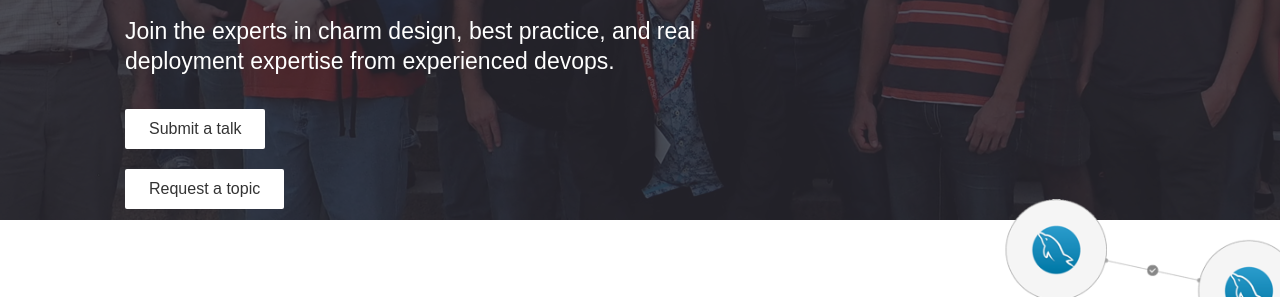
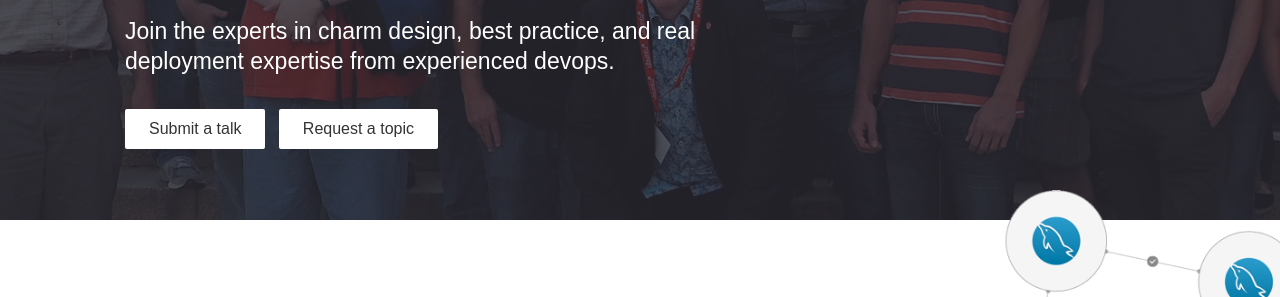
Before and after one commit to juju-solutions/juju-summit, a website: page index.html in a window 1280 px wide. Shown: the part 480-777 px from the top of the page. Drawn offline with Linux system fonts and the light colour scheme; a web font is replaced by a local one.

Commit message:
Buttons next to each other instead of on top of each other.

```diff
--- a/index.html
+++ b/index.html
@@ -65,7 +65,7 @@
                 </div>
                 <div class="eight-col">
                   <h3>Join the experts in charm design, best practice, and real deployment expertise from experienced devops.</h3>
-                  <a href="http://goo.gl/forms/eZWXd4UeO8"><button class="button--primary" type="button" name="button">Submit a talk</button></a><br/>
+                  <a href="http://goo.gl/forms/eZWXd4UeO8"><button class="button--primary" type="button" name="button">Submit a talk</button></a>&nbsp;&nbsp;
                   <a href="http://goo.gl/forms/MS6Xkdja9hjPDmFE3"><button class="button--primary" type="button" name="button">Request a topic</button></a>
 
                 </div>
```
